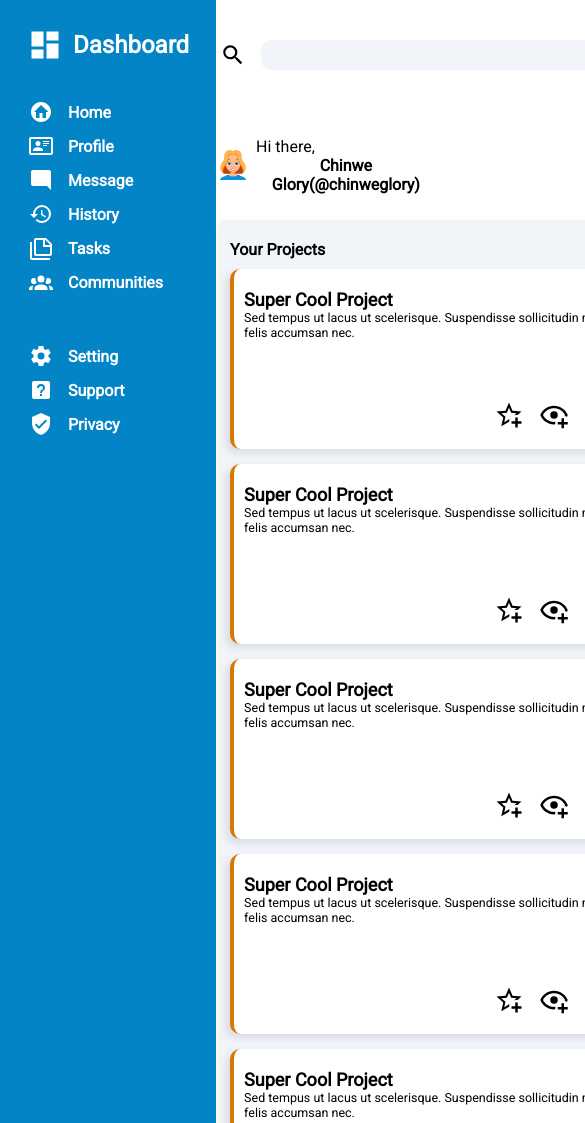
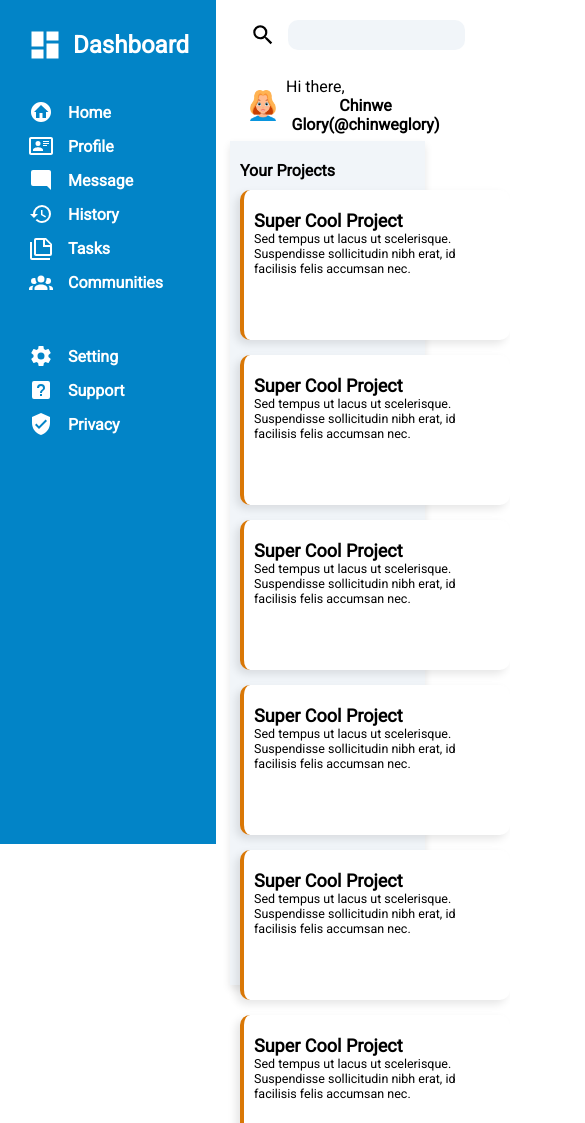
Before and after one commit to ChinweGlory/odin-dashboard, a plain HTML site: page index.html in a window 390 px wide. Shown: the top 1123 px of the page, 585 px wide, since content can reach past the window. Drawn offline with Linux system fonts and the light colour scheme.

Commit message:
add media for small screen

```diff
--- a/style.css
+++ b/style.css
@@ -15,11 +15,14 @@ body {
   gap: 4px;
   width: 100vw;
   height: 100vh;
+  position: relative;
 }
 
 .sidebar {
   background-color: #0284c7;
   color: white;
+  position: fixed;
+  height: 100vh;
 }
 
 .logo {
@@ -61,6 +64,8 @@ body {
   display: grid;
   background-color: #f1f5f9;
   grid-template-rows: 1fr 6fr;
+  margin-left: 230px;
+  width: 70vw;
 }
 
 .headers img {
@@ -72,21 +77,21 @@ body {
   display: grid;
   grid-template-rows: 1fr 1fr;
   align-items: center;
-
+  padding-left: 20px;
 }
 
 .navbar {
   display: flex;
   flex-direction: row;
   align-items: center;
-  justify-content: space-around;
+  justify-content: space-between;
 }
 
 .nav-one,
 .nav-two {
   display: flex;
   align-items: center;
-  gap: 15px;
+  gap: 12px;
 }
 
 input {
@@ -101,7 +106,7 @@ input {
   display: flex;
   flex-direction: row;
   align-items: center;
-  justify-content: space-around;
+  justify-content: space-between;
 }
 
 .left {
@@ -120,9 +125,9 @@ input {
   margin-left: 10px;
 }
 
-.right {
-  margin-left: 130px;
-}
+/* .right {
+  margin-left: 150px;
+} */
 
 .right button {
   padding: 10px;
@@ -131,7 +136,7 @@ input {
   background-color: #0284c7;
   width: 100px;
   color: white;
-  margin: 10px;
+  margin: 8px;
 }
 
 .main-content {
@@ -139,6 +144,8 @@ input {
   grid-template-columns: 6fr 2fr;
   gap: 4px;
   box-shadow: 0 4px 8px rgba(0, 0, 0, 0.1);
+  height: 100vh;
+
 }
 
 .main-title {
@@ -152,10 +159,11 @@ input {
 
 .project-cards {
   display: grid;
-  grid-template-columns: repeat(auto-fit, minmax(350px, 1fr));
+  grid-template-columns: repeat(auto-fit, minmax(250px, 1fr));
   gap: 15px;
   grid-row: 1/3;
   grid-column: 1/2;
+  /* height: 100vh; */
 }
 
 .cards p {
@@ -181,30 +189,28 @@ input {
 }
 
 .card-image {
-  width: 30px;
+  width: 25px;
   display: flex;
-  margin-left: 250px;
+  margin-left: 180px;
   gap: 15px;
   margin-top: 60px;
 }
 
 .annoce-cards {
   display: grid;
-  grid-template-rows: repeat(auto-fit, minmax(200px, 1fr));
-  grid-row: 1/2;
   background-color: white;
-  padding: 5px;
   margin-left: 15px;
   margin-right: 15px;
   box-shadow: -4px 4px 8px rgba(0, 0, 0, 0.1);
   border-radius: 10px;
-  padding-left: 10px;
-
+  padding-left: 12px;
+  padding-bottom: 12px;
+  margin-bottom: 15px;
 }
 
-.first-card {
+/* .first-card {
   padding-bottom: 10px;
-}
+} */
 
 .first-card div {
   padding-bottom: 10px;
@@ -223,8 +229,8 @@ input {
 
 .first-card p {
   text-align: left;
+  font-size: 12px;
 }
-
 
 .trends img {
   width: 20px;
@@ -252,12 +258,51 @@ input {
   margin-top: 10px;
 }
 
-.trends{
+.trends {
   display: flex;
   flex-direction: row;
   gap: 10px;
 }
 
 .tend-message {
-    font-size: 10px;
+  font-size: 12px;
 }
+
+
+/* Styles for small screens (tablets and mobile devices) */
+@media (max-width: 767px) {
+  .nav-two {
+    display: none;
+  }
+  .nav-one {
+   width: 50vw;
+  }
+  .right button {
+    display: none;
+  }
+  .main-content {
+    display: flex;
+    flex-direction: column;
+    width: 50vw;
+  }
+  .main {
+    width: 50vw;
+  }
+  .project-cards {
+    display: flex;
+    flex-direction: column;
+    width: 280px;
+  }
+  .cards {
+    height: 150px;
+  }
+  .card-image {
+    display: none;
+  }
+  .container {
+    height: fit-content;
+    width: fit-content;
+  }
+
+
+}
```
Lines whose indentation alone changed are shown as unchanged.
